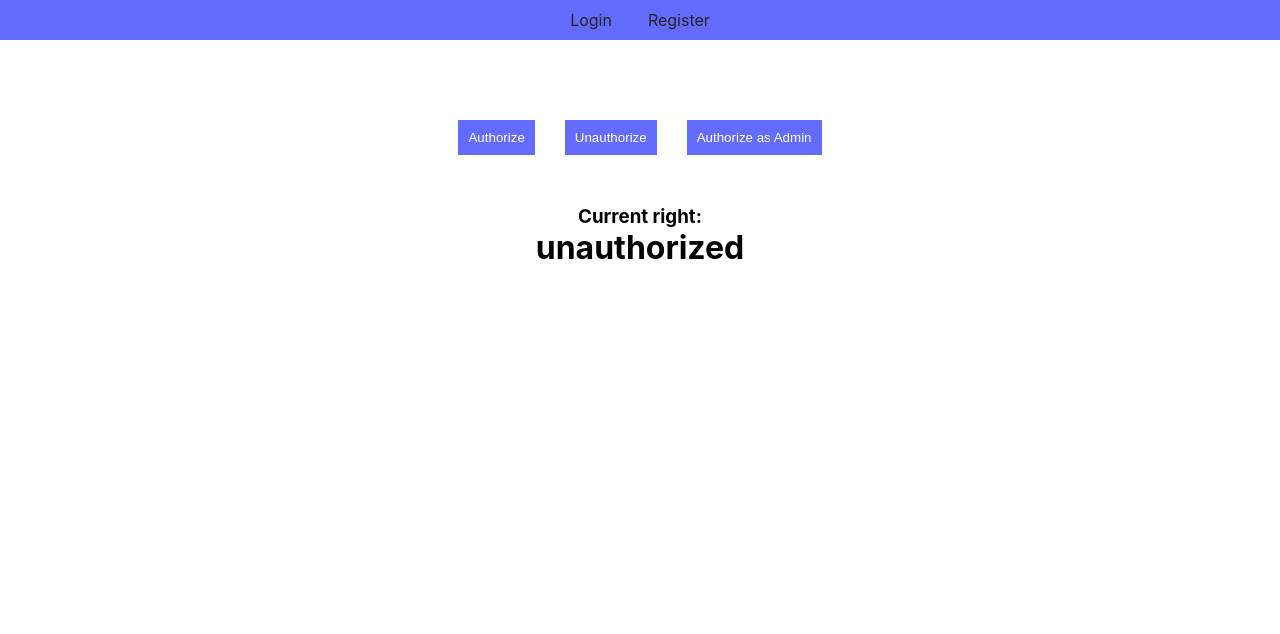
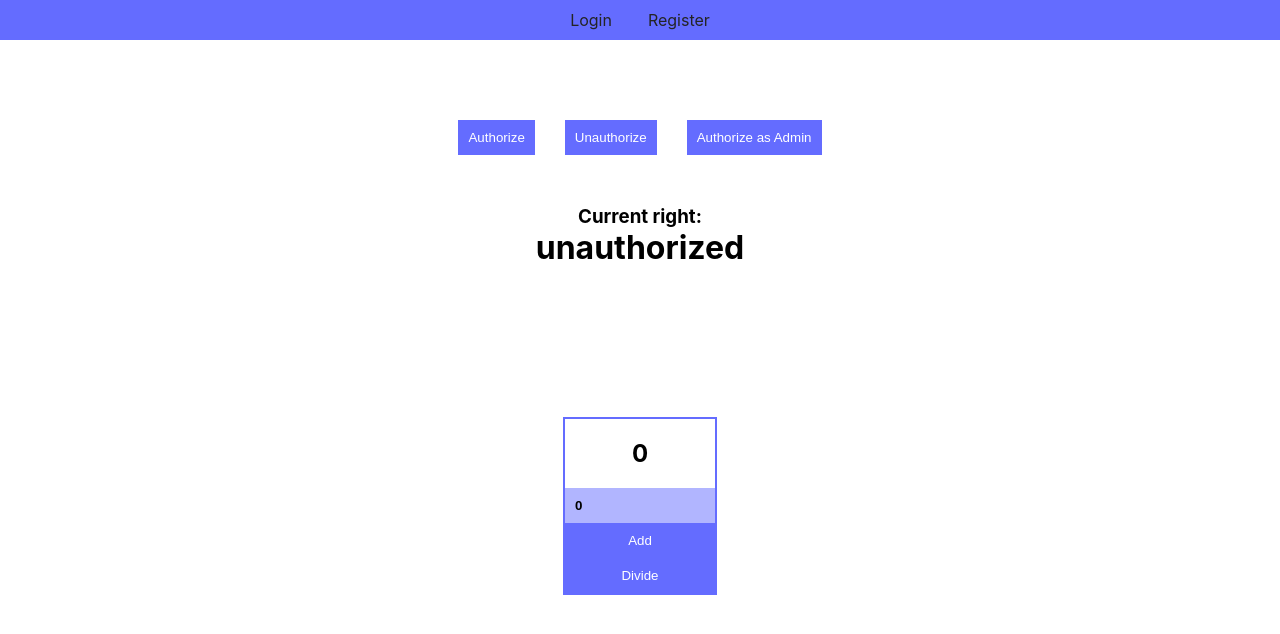
Before and after one commit to tomaszpietrzak-a4bee/unit-testing, a React (Create React App) app: page / in a window 1280 px wide. Shown: the top 634 px of the page. Built offline with nearby package versions, Linux system fonts and the light colour scheme.

Commit message:
calculator component + tests

```diff
--- a/src/App.tsx
+++ b/src/App.tsx
@@ -1,5 +1,6 @@
 import "./App.css";
 import AuthButtons from "./components/AuthButtons/AuthButtons";
+import Calculator from "./components/Calculator/Calculator";
 import Navbar from "./components/navbar/Navbar";
 
 function App() {
@@ -7,6 +8,7 @@ function App() {
     <div className="App">
       <Navbar />
       <AuthButtons />
+      <Calculator />
     </div>
   );
 }
--- /dev/null
+++ b/src/components/Calculator/Calculator.module.scss
@@ -0,0 +1,46 @@
+.calculator {
+  display: flex;
+  flex-direction: column;
+  width: 150px;
+  margin: 150px auto;
+  border: 2px solid #646cff;
+
+  button {
+    position: relative;
+    background-color: #646cff;
+    color: #fff;
+    border: none;
+    padding: 10px;
+    cursor: pointer;
+    transition: opacity, scale 0.3s;
+    overflow: hidden;
+
+    &:hover {
+      opacity: 0.7;
+    }
+
+    &:after {
+      content: "";
+      display: block;
+      position: absolute;
+      inset: 0;
+      background: #646cff;
+      opacity: 0;
+      translate: 100% 0;
+      transition: all 0.8s;
+    }
+
+    &:active:after {
+      opacity: 1;
+      translate: 0;
+      transition: 0s;
+    }
+  }
+
+  input {
+    padding: 10px;
+    border: none;
+    background-color: rgba(#646cff, 0.5);
+    font-weight: bold;
+  }
+}
--- /dev/null
+++ b/src/components/Calculator/Calculator.tsx
@@ -0,0 +1,34 @@
+import classnames from "classnames/bind";
+import styles from "./Calculator.module.scss";
+import { useState } from "react";
+
+const cx = classnames.bind(styles);
+
+const Calculator = () => {
+  const [inputValue, setInputValue] = useState(0);
+  const [value, setValue] = useState(0);
+
+  const add = () => {
+    setValue((prev) => prev + inputValue);
+  };
+
+  const divide = () => {
+    setValue((prev) => Math.round(prev / 2));
+  };
+
+  return (
+    <div className={cx("calculator")}>
+      <h2 data-testid="value">{value}</h2>
+      <input
+        type="number"
+        value={inputValue}
+        onChange={(e) => setInputValue(e.target.valueAsNumber)}
+        data-testid="input"
+      />
+      <button onClick={add}>Add</button>
+      <button onClick={divide}>Divide</button>
+    </div>
+  );
+};
+
+export default Calculator;
```
Also changed, not shown: 1 other file (tests, documents, lock files or other folders).
